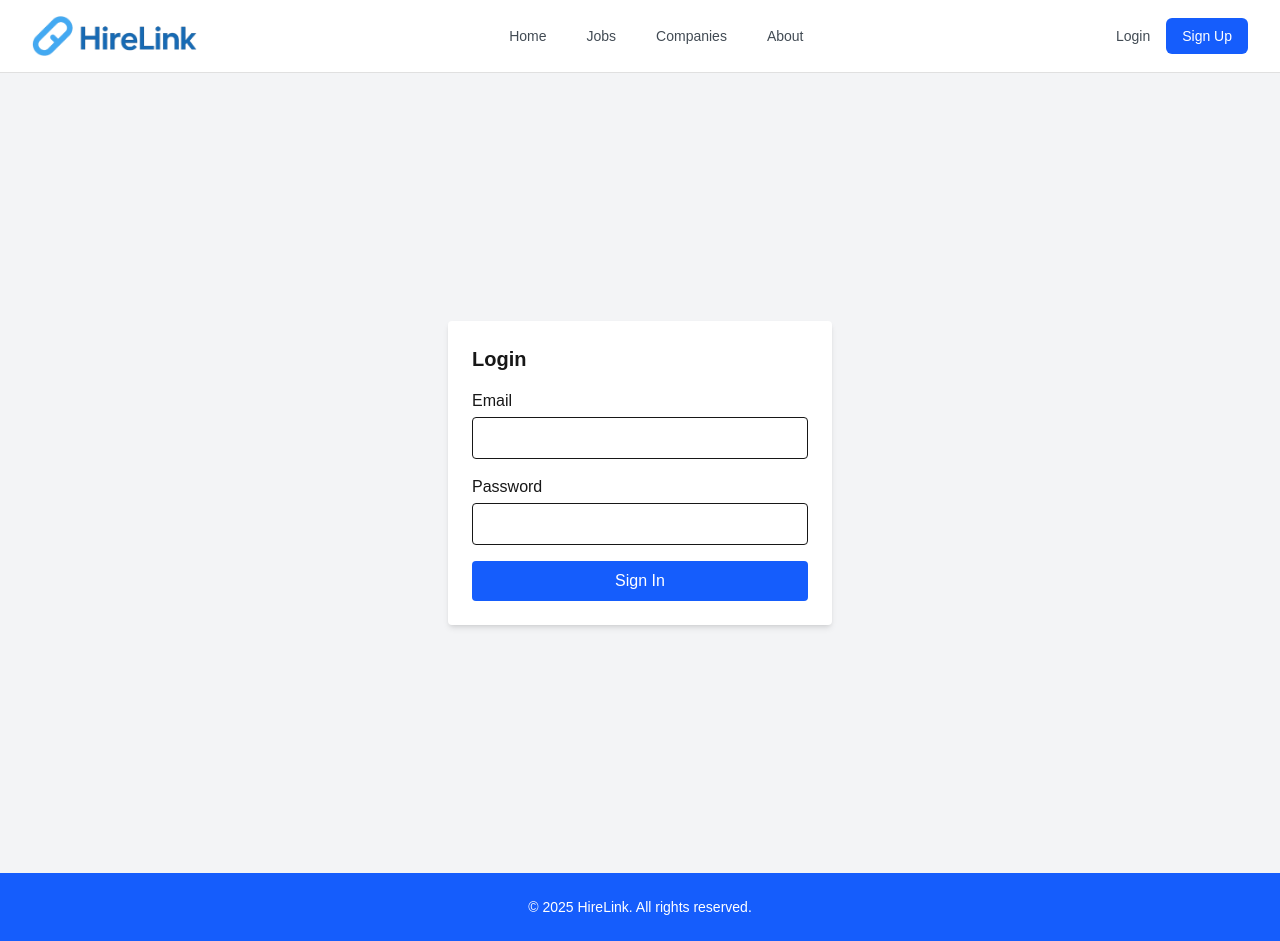
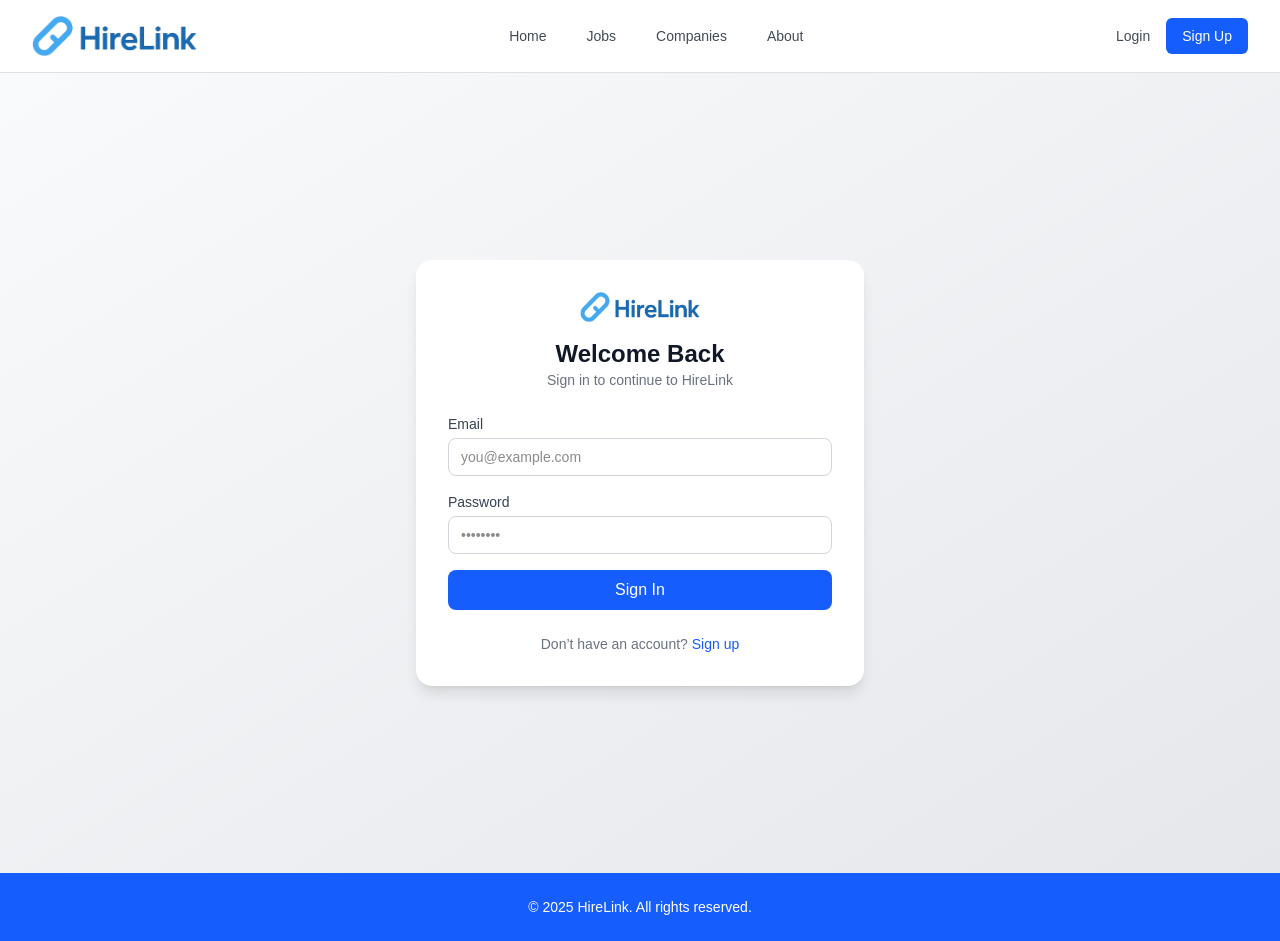
Before and after one commit to kolnlaviste/HireLink, a Next.js app in the folder frontend/: page /login in a window 1280 px wide. Built offline with nearby package versions, Linux system fonts and the light colour scheme; no server answers.

Commit message:
update: improved login page

```diff
--- a/frontend/src/app/login/page.tsx
+++ b/frontend/src/app/login/page.tsx
@@ -3,6 +3,7 @@
 import { signIn } from 'next-auth/react';
 import { useRouter } from 'next/navigation';
 import { useState } from 'react';
+import Image from 'next/image';
 
 export default function LoginPage() {
   const router = useRouter();
@@ -21,45 +22,82 @@ export default function LoginPage() {
     if (res?.ok) {
       router.push('/');
     } else {
-      setError('Invalid credentials');
+      setError('Invalid email or password');
     }
   };
 
   return (
-    <main className="min-h-screen flex items-center justify-center bg-gray-100 px-4">
-      <form
-        onSubmit={handleLogin}
-        className="bg-white p-6 rounded shadow-md w-full max-w-sm"
-      >
-        <h1 className="text-xl font-bold mb-4">Login</h1>
-        {error && <p className="text-red-500 text-sm mb-2">{error}</p>}
-        <div className="mb-4">
-          <label className="block mb-1">Email</label>
+    <main className="min-h-screen flex items-center justify-center bg-gradient-to-br from-gray-50 to-gray-200 px-4">
+      <div className="w-full max-w-md bg-white rounded-2xl shadow-lg p-8 space-y-6">
+        {/* Logo / Brand */}
+        <div className="text-center">
+          <Image
+            src="/images/logo.png"
+            alt="HireLink Logo"
+            width={120}
+            height={60}
+            className="mx-auto mb-4"
+          />
+          <h1 className="text-2xl font-bold text-gray-900">Welcome Back</h1>
+          <p className="text-gray-500 text-sm">Sign in to continue to HireLink</p>
+        </div>
+
+        {/* Error message */}
+        {error && (
+          <div className="text-red-500 text-sm text-center bg-red-50 p-2 rounded-md">
+            {error}
+          </div>
+        )}
+
+        {/* Form */}
+        <form onSubmit={handleLogin} className="space-y-4">
+          <div>
+            <label className="block text-sm font-medium text-gray-700 mb-1">
+              Email
+            </label>
             <input
               type="email"
-            className="w-full border px-3 py-2 rounded"
+              className="w-full border border-gray-300 rounded-lg px-3 py-2 text-sm focus:outline-none focus:ring-2 focus:ring-blue-500 focus:border-blue-500 transition"
               value={email}
               onChange={(e) => setEmail(e.target.value)}
               required
+              placeholder="you@example.com"
             />
           </div>
-        <div className="mb-4">
-          <label className="block mb-1">Password</label>
+
+          <div>
+            <label className="block text-sm font-medium text-gray-700 mb-1">
+              Password
+            </label>
             <input
               type="password"
-            className="w-full border px-3 py-2 rounded"
+              className="w-full border border-gray-300 rounded-lg px-3 py-2 text-sm focus:outline-none focus:ring-2 focus:ring-blue-500 focus:border-blue-500 transition"
               value={password}
               onChange={(e) => setPassword(e.target.value)}
               required
+              placeholder="••••••••"
             />
           </div>
+
           <button
             type="submit"
-          className="w-full bg-blue-600 text-white py-2 rounded hover:bg-blue-700"
+            className="w-full bg-blue-600 hover:bg-blue-700 text-white font-medium py-2 rounded-lg transition"
           >
             Sign In
           </button>
         </form>
+
+        {/* Footer */}
+        <p className="text-center text-sm text-gray-500">
+          Don’t have an account?{' '}
+          <a
+            href="#"
+            className="text-blue-600 hover:underline font-medium"
+          >
+            Sign up
+          </a>
+        </p>
+      </div>
     </main>
   );
 }
```
Lines whose indentation alone changed are shown as unchanged.
